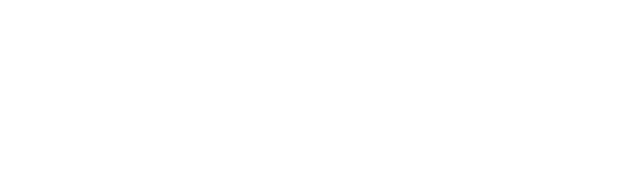
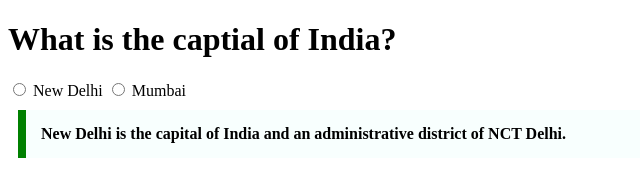
Before and after one commit to acciojob/trivia-Amazad3245, a website: page main.html in a window 1280 px wide. Shown: the whole page, without its empty margins (0-640 px from the left). Drawn offline with Linux system fonts and the light colour scheme.

Commit message:
created a submission

```diff
--- a/main.html
+++ b/main.html
@@ -8,6 +8,18 @@
 
 <body>
 	<!-- the entire body must be written by student -->
+	<h1>What is the captial of India?</h1>
+	<label for="new_delhi">
+		<input type="radio" name="answer" id="new_delhi"> New Delhi
+	</label>
+	<label for="mumbai">
+		<input type="radio" name="answer" id="mumbai"> Mumbai
+	</label>
+
+	<blockquote style="max-width: 600px; margin: 10px; padding: 15px; border-left: 8px solid green; background-color: #f8fffe ; font-weight: bold " cite="https://en.wikipedia.org/wiki/New_Delhi">
+			New Delhi is the capital of India and an administrative district of NCT Delhi.
+	</blockquote>
+
     <script type="text/javascript" src="./script.js">
 </script>
 
```
